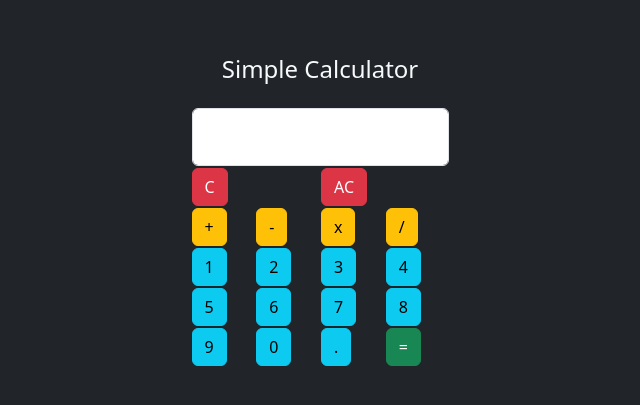
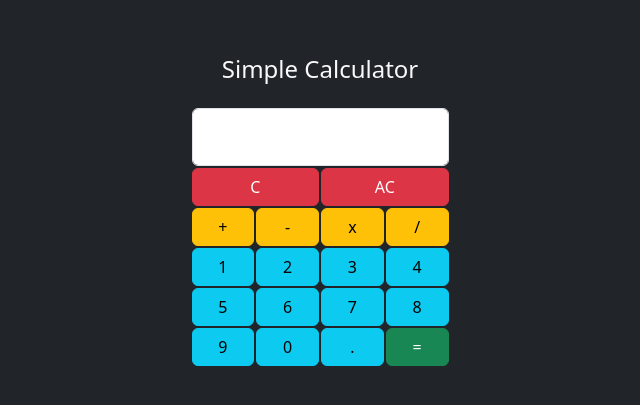
Before and after one commit to mohammedShanid8428/calculator1, a plain HTML site: page index.html in a window 1280 px wide. Shown: the part 189-594 px from the top of the page, without its empty margins (320-960 px from the left). Drawn offline with nearby package versions, Linux system fonts and the light colour scheme.

Commit message:
width changes

```diff
--- a/index.html
+++ b/index.html
@@ -21,7 +21,7 @@
 </head>
 
 <body>
-  <div class="d-flex flex-column justify-content-center align-items-center bg-dark text-light" style="height: 100vh;">
+  <div class="d-flex flex-column justify-content-center align-items-center bg-dark text-light flex-wrap" style="height: 100vh;">
     <h4 class="mb-4">Simple Calculator</h4>
 
     <table>
@@ -31,32 +31,32 @@
         </td>
       </tr>
       <tr>
-        <td colspan="2"><button class="btn btn-danger" onclick="clearValue">C</button></td>
-        <td colspan="2"><button class="btn btn-danger" onclick="clearAllValue">AC</button></td>
+        <td colspan="2"><button class="btn btn-danger w-100" onclick="clearValue">C</button></td>
+        <td colspan="2"><button class="btn btn-danger w-100" onclick="clearAllValue">AC</button></td>
       </tr>
       <tr>
-        <td><button class="btn btn-warning" onclick="valueDisplay(event)">+</button></td>
-        <td><button class="btn btn-warning" onclick="valueDisplay(event)">-</button></td>
-        <td><button class="btn btn-warning" onclick="valueDisplay(event)">x</button></td>
-        <td><button class="btn btn-warning" onclick="valueDisplay(event)">/</button></td>
+        <td><button class="btn btn-warning w-100" onclick="valueDisplay(event)">+</button></td>
+        <td><button class="btn btn-warning w-100" onclick="valueDisplay(event)">-</button></td>
+        <td><button class="btn btn-warning w-100" onclick="valueDisplay(event)">x</button></td>
+        <td><button class="btn btn-warning w-100" onclick="valueDisplay(event)">/</button></td>
       </tr>
       <tr>
-        <td><button class="btn btn-info" onclick="valueDisplay(event)">1</button></td>
-        <td><button class="btn btn-info" onclick="valueDisplay(event)">2</button></td>
-        <td><button class="btn btn-info" onclick="valueDisplay(event)">3</button></td>
-        <td><button class="btn btn-info" onclick="valueDisplay(event)">4</button></td>
+        <td><button class="btn btn-info w-100" onclick="valueDisplay(event)">1</button></td>
+        <td><button class="btn btn-info w-100" onclick="valueDisplay(event)">2</button></td>
+        <td><button class="btn btn-info w-100" onclick="valueDisplay(event)">3</button></td>
+        <td><button class="btn btn-info w-100" onclick="valueDisplay(event)">4</button></td>
       </tr>
       <tr>
-        <td><button class="btn btn-info" onclick="valueDisplay(event)">5</button></td>
-        <td><button class="btn btn-info" onclick="valueDisplay(event)">6</button></td>
-        <td><button class="btn btn-info" onclick="valueDisplay(event)">7</button></td>
-        <td><button class="btn btn-info" onclick="valueDisplay(event)">8</button></td>
+        <td><button class="btn btn-info w-100" onclick="valueDisplay(event)">5</button></td>
+        <td><button class="btn btn-info w-100" onclick="valueDisplay(event)">6</button></td>
+        <td><button class="btn btn-info w-100" onclick="valueDisplay(event)">7</button></td>
+        <td><button class="btn btn-info w-100" onclick="valueDisplay(event)">8</button></td>
       </tr>
       <tr>
-        <td><button class="btn btn-info" onclick="valueDisplay(event)">9</button></td>
-        <td><button class="btn btn-info" onclick="valueDisplay(event)">0</button></td>
-        <td><button class="btn btn-info" onclick="valueDisplay(event)">.</button></td>
-        <td><button class="btn btn-success" onclick="result()">=</button></td>
+        <td><button class="btn btn-info w-100" onclick="valueDisplay(event)">9</button></td>
+        <td><button class="btn btn-info w-100" onclick="valueDisplay(event)">0</button></td>
+        <td><button class="btn btn-info w-100" onclick="valueDisplay(event)">.</button></td>
+        <td><button class="btn btn-success w-100" onclick="result()">=</button></td>
       </tr>
     </table>
   </div>
```
